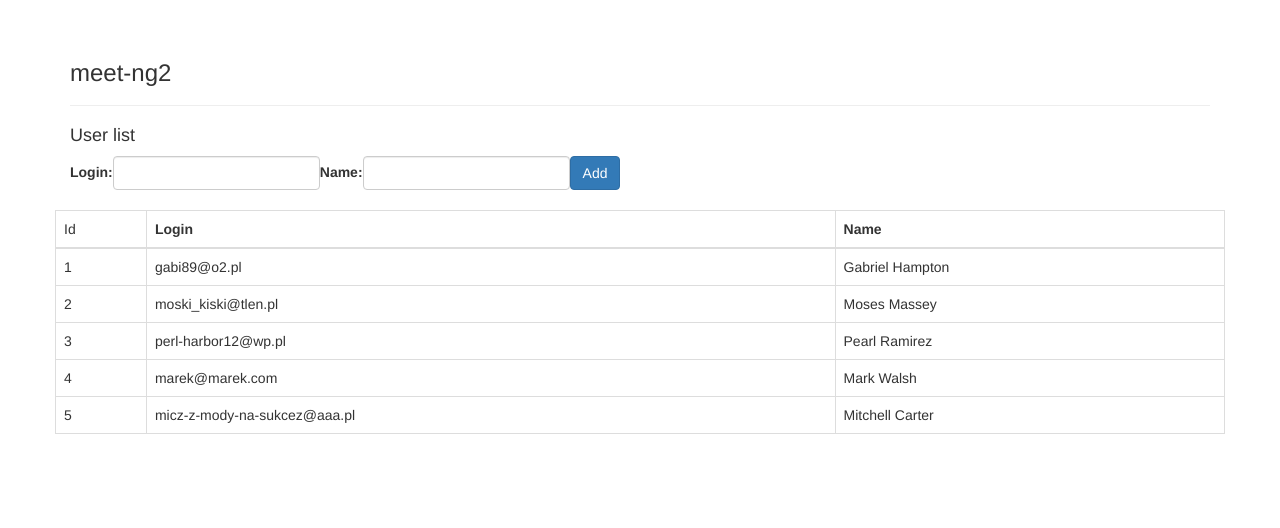
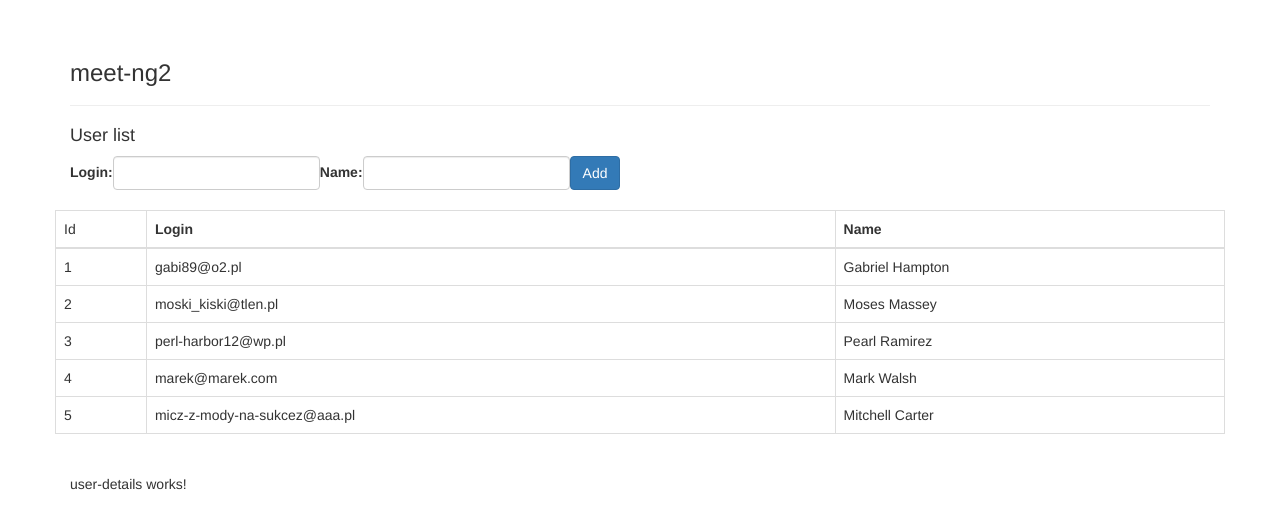
Before and after one commit to ArturJar/library, an Angular app: page / in a window 1280 px wide. Shown: the top 528 px of the page. Built offline with nearby package versions, Linux system fonts and the light colour scheme.

Commit message:
add user-details component

```diff
--- a/src/app/app.module.ts
+++ b/src/app/app.module.ts
@@ -8,12 +8,14 @@ import { UserListComponent } from './user-list/user-list.component';
 import { AddUserComponent } from './add-user/add-user.component';
 
 import { UserService } from './user.service';
+import { UserDetailsComponent } from './user-details/user-details.component';
 
 @NgModule({
   declarations: [
     AppComponent,
     UserListComponent,
-    AddUserComponent
+    AddUserComponent,
+    UserDetailsComponent
   ],
   imports: [
     BrowserModule,
--- /dev/null
+++ b/src/app/user-details/user-details.component.html
@@ -0,0 +1,3 @@
+<p>
+  user-details works!
+</p>
--- /dev/null
+++ b/src/app/user-details/user-details.component.ts
@@ -0,0 +1,15 @@
+import { Component, OnInit } from '@angular/core';
+
+@Component({
+  selector: 'app-user-details',
+  templateUrl: './user-details.component.html',
+  styleUrls: ['./user-details.component.css']
+})
+export class UserDetailsComponent implements OnInit {
+
+  constructor() { }
+
+  ngOnInit() {
+  }
+
+}
--- a/src/app/user-list/user-list.component.html
+++ b/src/app/user-list/user-list.component.html
@@ -19,3 +19,4 @@
   </table>
 </div>
 <ng-template #loading>Loading...</ng-template>
+<app-user-details></app-user-details>
```
Also changed, not shown: src/app/user-details/user-details.component.css (added), 1 other file (tests, documents, lock files or other folders).
